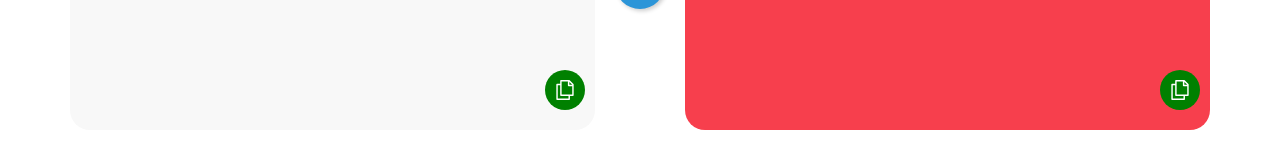
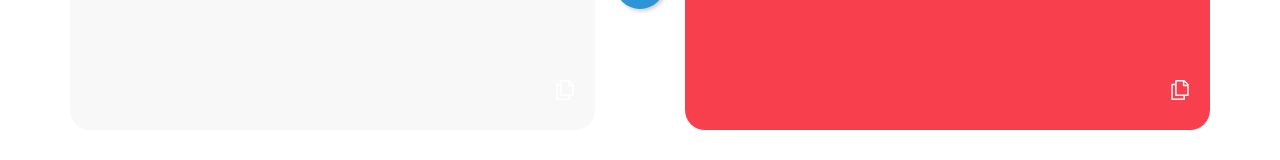
Before and after one commit to jandzouana/translator, a React app: page / in a window 1280 px wide. Shown: the part 262-422 px from the top of the page. Built offline with nearby package versions, Linux system fonts and the light colour scheme; no server answers.

Commit message:
imroved icon component

```diff
--- a/src/shared/components/buttons/ClickableIcon.tsx
+++ b/src/shared/components/buttons/ClickableIcon.tsx
@@ -1,5 +1,7 @@
 import React, {CSSProperties, useState} from 'react';
 import '../../styles/variables.css';
+import '../../styles/clickable-icon.css';
+
 import {Color, IconType} from "../../constants/enums";
 import { varFormatWithColor } from "../../utils/util";
 
@@ -38,7 +40,8 @@ const ClickableIcon : React.FC<Props> = (props= {
         cursor: "pointer",
         padding: `${padding ? padding : defaultPadding}${sizeType ? sizeType : 'px'}`,
         borderRadius: "50%",
-        backgroundColor: "green"
+        // backgroundColor: "green",
+        transition: "background-color 0.1s ease" /* Define the transition property */
     }
 
     const iconStyle : CSSProperties = {
@@ -60,11 +63,11 @@ const ClickableIcon : React.FC<Props> = (props= {
     };
 
     return(
-        <div style={buttonStyle}>
+        <div style={buttonStyle} className={"clickable-icon"}>
             {icon && <img src={icon}
                           id={id}
                           style={iconStyle}
-                          className={`${className ? className : ""}`}
+                          className={`${className ? className : ""} clickable-icon-img`}
                           onMouseDown={handlePressInternal}
                           onMouseUp={handleRelease}
                           onTouchStart={handlePressInternal}
--- /dev/null
+++ b/src/shared/styles/clickable-icon.css
@@ -0,0 +1,7 @@
+.clickable-icon:hover{
+    background-color: rgba(0, 0, 0, 0.1);
+}
+
+.clickable-icon:active{
+    background-color: rgba(0, 0, 0, 0.2);
+}
```
